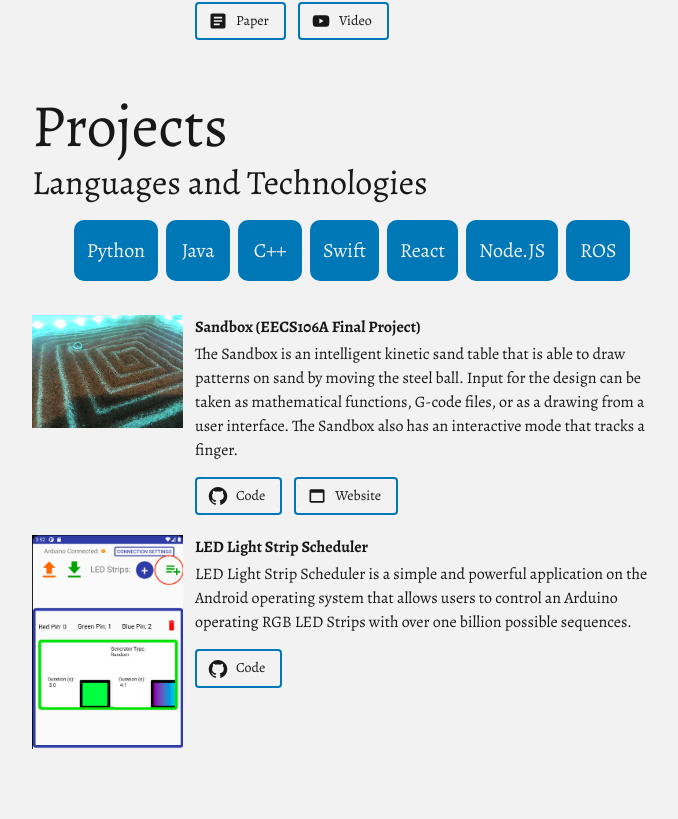
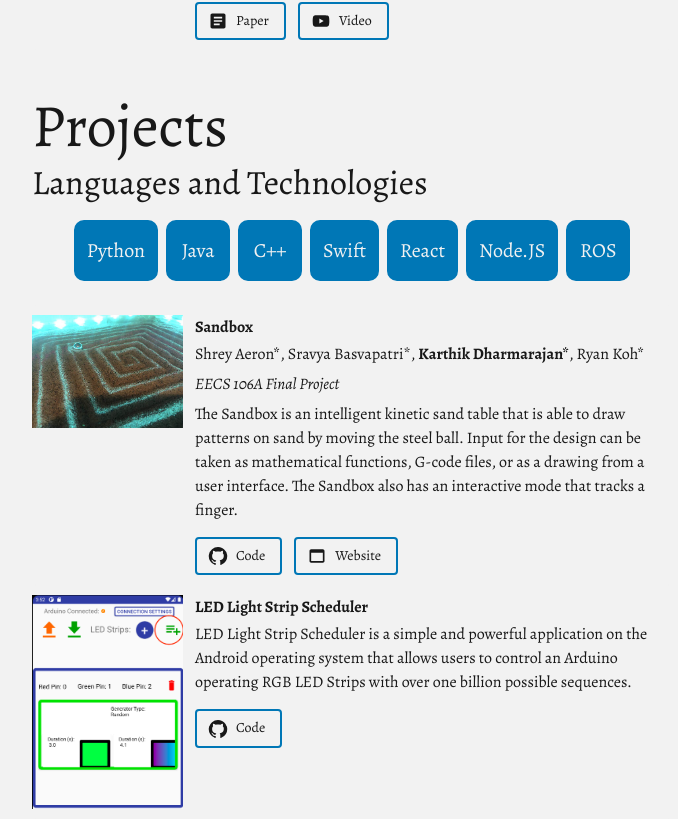
Before and after one commit to KDharmarajanDev/KDharmarajanDev.github.io, a React (Create React App) app in the folder website/: page / in a window 1280 px wide. Shown: the part 799-1618 px from the top of the page, without its empty margins (288-966 px from the left). Before the commit the page ends 1558 px from the top, so only its background shows below. Built offline with nearby package versions, Linux system fonts and the light colour scheme; a web font is replaced by a local one.

Commit message:
Added section for awards

```diff
--- a/website/src/info.js
+++ b/website/src/info.js
@@ -52,13 +52,15 @@ export const publications = [
 
 export const projects = [
     {
-        title: "Sandbox (EECS106A Final Project)",
+        title: "Sandbox",
         image: SandboxImage,
         hoverImage: SandboxImage,
         github: "https://github.com/shreystechtips/106a-final-project",
         website: "https://sandbox-106a.weebly.com/",
         description: "The Sandbox is an intelligent kinetic sand table that is able to draw patterns on sand by moving the steel ball. Input for the design can be taken as mathematical " +
                     "functions, G-code files, or as a drawing from a user interface. The Sandbox also has an interactive mode that tracks a finger.",
+        authors: ["Shrey Aeron*", "Sravya Basvapatri*", "Karthik Dharmarajan*", "Ryan Koh*"],
+        conference: "EECS 106A Final Project",
         technologies: ["Python", "React"]
     },
     {
```
